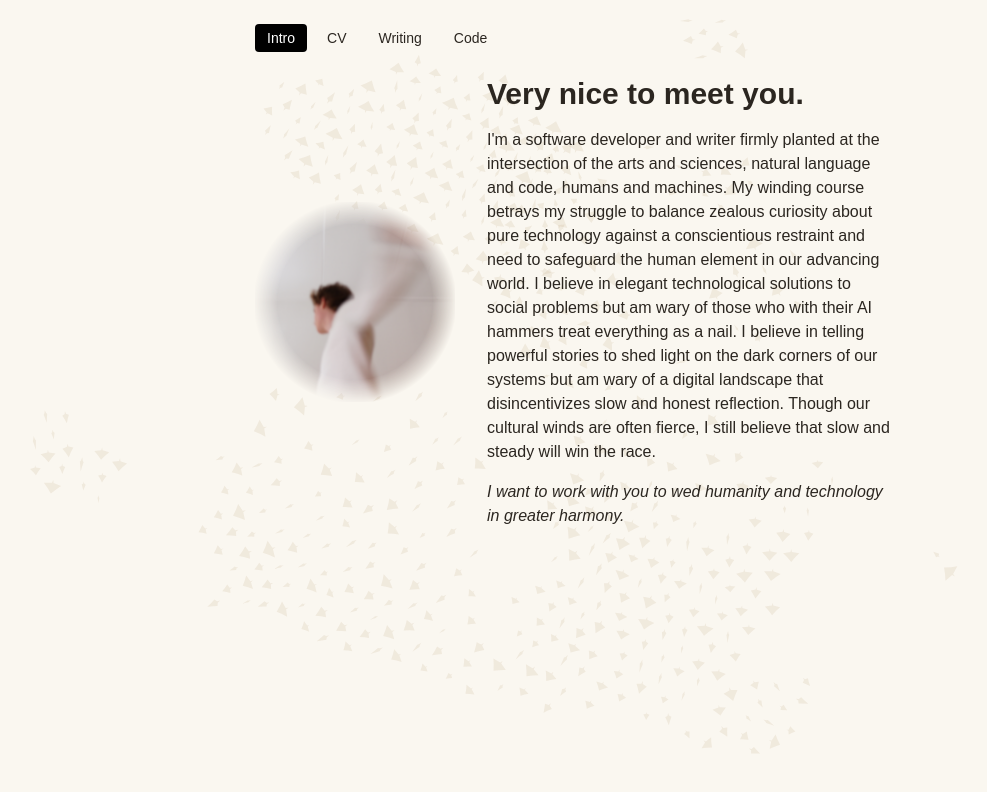
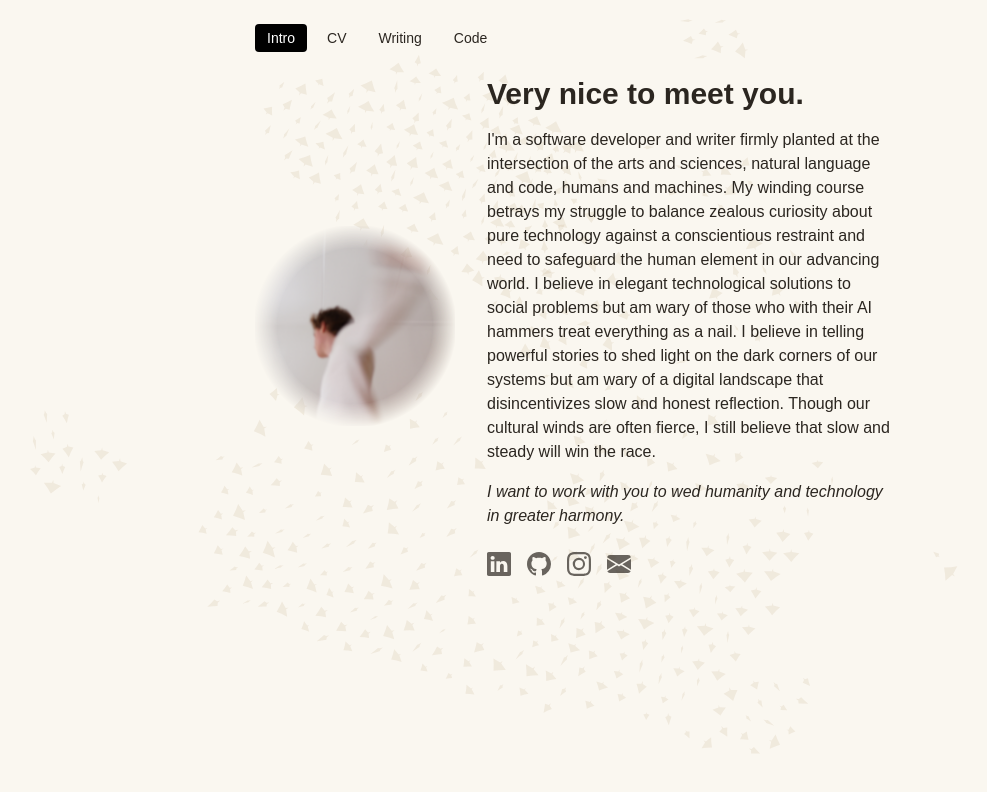
Before and after one commit to joelbenson20/personal-site, a Next.js app: page / in a window 1280 px wide. Shown: the top 792 px of the page, without its empty margins (65-1052 px from the left). Built offline with nearby package versions, Linux system fonts and the light colour scheme; a web font is replaced by a local one.

Commit message:
updated GitHub links, removed Hello World post

```diff
--- a/app/page.tsx
+++ b/app/page.tsx
@@ -1,4 +1,13 @@
 import Image from "next/image";
+import { BsLinkedin, BsGithub, BsInstagram, BsEnvelopeFill } from "react-icons/bs";
+
+
+const socials = [
+    { href: "https://www.linkedin.com/in/joel-benson-894b4a139", label: "LinkedIn", Icon: BsLinkedin },
+    { href: "https://github.com/joelbenson20", label: "GitHub", Icon: BsGithub },
+    { href: "https://www.instagram.com/jwithanoel", label: "Instagram", Icon: BsInstagram },
+    { href: "mailto:joelbenson20@gmail.com", label: "Email", Icon: BsEnvelopeFill }
+];
 
 export default function Bio() {
   return (
@@ -31,6 +40,21 @@ export default function Bio() {
         <em>
           I want to work with you to wed humanity and technology in greater harmony.
         </em>
+        <div className="mt-6 flex gap-4 text-2xl">
+          {socials.map(({ href, label, Icon }) => (
+            <a
+              key={label}
+              href={href}
+              target={href.startsWith("mailto:") ? undefined : "_blank"}
+              rel="noopener noreferrer"
+              aria-label={label}
+              className="opacity-70 hover:opacity-100 transition-opacity"
+            >
+              <Icon aria-hidden="true" />
+            </a>
+          ))}
+        </div>
+
       </div>
     </section>
   )
--- a/content/posts/hello-world.md
+++ /dev/null
@@ -1,7 +0,0 @@
----
-title: "Hello, world"
-date: "2026-10-11"
-summary: "First post."
----
-
-This is my first post. **Markdown** works here.
--- a/data/code.ts
+++ b/data/code.ts
@@ -67,7 +67,7 @@ export const repos: Repo[] = [
     stack: ["Python", "NetworkX", "NumPy", "Jupyter"],
     tags: ["data-science", "data-analysis"],
     links: [
-      { label: "github/MusicNetworkAnalysis", href: "https://github.com/joelbenson/MusicNetworkAnalysis" },
+      { label: "github/MusicNetworkAnalysis", href: "https://github.com/joelbenson20/Music-Network-Analysis" },
     ],
   },
   {
@@ -87,7 +87,7 @@ export const repos: Repo[] = [
     stack: ["Python", "Tweepy", "Plotly", "NumPy", "HTML"],
     tags: ["data-science", "software", "web"],
     links: [
-      { label: "github/EmotiMaps", href: "https://github.com/joelbenson/EmotiMaps" },
+      { label: "github/EmotiMaps", href: "https://github.com/joelbenson20/EmotiMaps" },
     ],
   },
   {
@@ -98,7 +98,7 @@ export const repos: Repo[] = [
     stack: ["Python", "Tkinter"],
     tags: ["software", "data-science"],
     links: [
-      { label: "github/Epidemic-Simulator", href: "https://github.com/joelbenson/Epidemic-Simulator" },
+      { label: "github/Epidemic-Simulator", href: "https://github.com/joelbenson20/Epidemic-Simulator" },
     ],
   },
   {
@@ -109,7 +109,7 @@ export const repos: Repo[] = [
     stack: ["Python", "NLP", "Jupyter"],
     tags: ["data-science", "software"],
     links: [
-      { label: "github/language-graph-generator", href: "https://github.com/joelbenson/language-graph-generator" },
+      { label: "github/language-graph-generator", href: "https://github.com/joelbenson20/language-graph-generator" },
     ],
   },
   {
@@ -120,7 +120,7 @@ export const repos: Repo[] = [
     stack: ["Python", "NLP"],
     tags: ["software", "data-science"],
     links: [
-      { label: "github/word-checker-and-recommender", href: "https://github.com/joelbenson/word-checker-and-recommender" },
+      { label: "github/word-checker-and-recommender", href: "https://github.com/joelbenson20/word-checker-and-recommender" },
     ],
   },
   {
@@ -131,7 +131,7 @@ export const repos: Repo[] = [
     stack: ["Python", "Graphics", "Geometry"],
     tags: ["software"],
     links: [
-      { label: "github/Object-Rotation", href: "https://github.com/joelbenson/Object-Rotation" },
+      { label: "github/Object-Rotation", href: "https://github.com/joelbenson20/Object-Rotation" },
     ],
   },
 ];
```
Lines whose indentation alone changed are shown as unchanged.
